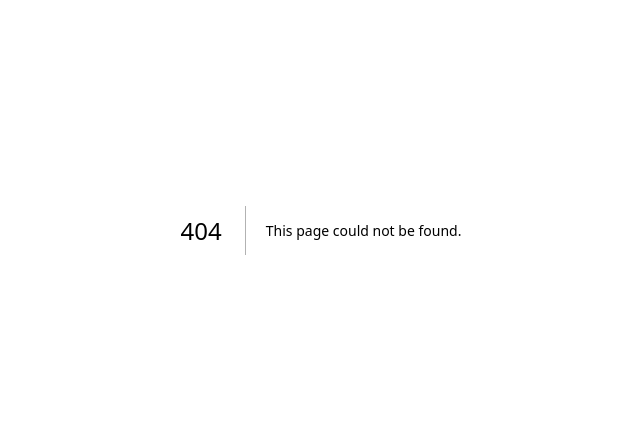
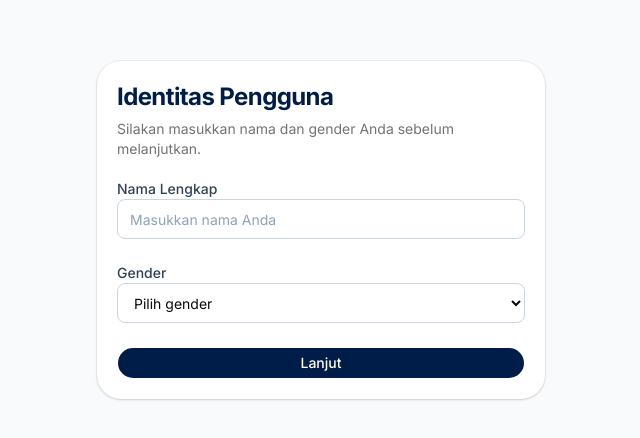
Before and after one commit to mrobialwww/aksa_capture_admin, a Next.js app: page /setup in a window 1280 px wide. Before the commit this address had no page. Shown: the part 170-608 px from the top of the page, without its empty margins (319-959 px from the left). Built offline with nearby package versions, Linux system fonts and the light colour scheme.

Commit message:
feat: implementing user input for name and gender

```diff
--- a/app/page.tsx
+++ b/app/page.tsx
@@ -1,5 +1,5 @@
 import { redirect } from 'next/navigation'
 
 export default function Home() {
-  redirect('/upload')
+  redirect('/setup')
 }
--- /dev/null
+++ b/app/setup/page.tsx
@@ -0,0 +1,88 @@
+'use client'
+
+import { useState, useEffect } from 'react'
+import { useRouter } from 'next/navigation'
+import { useUserStore } from '@/lib/store/useUserStore'
+import { Button } from '@/components/ui/button'
+import { Card, CardContent, CardDescription, CardHeader, CardTitle } from '@/components/ui/card'
+
+export default function SetupPage() {
+  const router = useRouter()
+  const { name: storeName, gender: storeGender, setUser } = useUserStore()
+
+  const [name, setName] = useState('')
+  const [gender, setGender] = useState('')
+  const [isMounted, setIsMounted] = useState(false)
+
+  useEffect(() => {
+    setIsMounted(true)
+    if (storeName && storeGender) {
+      setName(storeName)
+      setGender(storeGender)
+    }
+  }, [storeName, storeGender])
+
+  const handleSubmit = (e: React.FormEvent) => {
+    e.preventDefault()
+    if (name.trim() && gender) {
+      setUser(name.trim(), gender)
+      router.push('/upload')
+    }
+  }
+
+  if (!isMounted) return null
+
+  return (
+    <div className="flex flex-col h-full bg-[#F8FAFC] p-4 items-center justify-center min-h-screen">
+      <Card className="w-full max-w-md">
+        <CardHeader>
+          <CardTitle className="text-2xl font-extrabold tracking-tight text-[#001D4A]">
+            Identitas Pengguna
+          </CardTitle>
+          <CardDescription>
+            Silakan masukkan nama dan gender Anda sebelum melanjutkan.
+          </CardDescription>
+        </CardHeader>
+        <CardContent>
+          <form onSubmit={handleSubmit} className="space-y-6">
+            <div className="space-y-2">
+              <label htmlFor="name" className="text-sm font-medium text-slate-700">
+                Nama Lengkap
+              </label>
+              <input
+                id="name"
+                type="text"
+                value={name}
+                onChange={(e) => setName(e.target.value)}
+                placeholder="Masukkan nama Anda"
+                required
+                className="flex h-10 w-full rounded-md border border-slate-300 bg-white px-3 py-2 text-sm placeholder:text-slate-400 focus:outline-none focus:ring-2 focus:ring-[#001D4A] focus:border-transparent disabled:cursor-not-allowed disabled:opacity-50"
+              />
+            </div>
+
+            <div className="space-y-2">
+              <label htmlFor="gender" className="text-sm font-medium text-slate-700">
+                Gender
+              </label>
+              <select
+                id="gender"
+                value={gender}
+                onChange={(e) => setGender(e.target.value)}
+                required
+                className="flex h-10 w-full rounded-md border border-slate-300 bg-white px-3 py-2 text-sm focus:outline-none focus:ring-2 focus:ring-[#001D4A] focus:border-transparent disabled:cursor-not-allowed disabled:opacity-50"
+              >
+                <option value="" disabled>Pilih gender</option>
+                <option value="male">Laki-laki (Male)</option>
+                <option value="female">Perempuan (Female)</option>
+              </select>
+            </div>
+
+            <Button type="submit" className="w-full bg-[#001D4A] hover:bg-[#001D4A]/90 text-white">
+              Lanjut
+            </Button>
+          </form>
+        </CardContent>
+      </Card>
+    </div>
+  )
+}
--- a/app/upload/_components/upload-progress.tsx
+++ b/app/upload/_components/upload-progress.tsx
@@ -7,6 +7,7 @@ import { Button } from '@/components/ui/button'
 import { toast } from 'sonner'
 import { getUploadUrl, uploadVideoToCloud, createVideoMetadata } from '@/lib/api'
 import { VideoPlayerPlaceholder } from '@/app/materi/[type]/[slug]/_components/video-player-placeholder'
+import { useUserStore } from '@/lib/store/useUserStore'
 
 interface UploadProgressProps {
   type: string
@@ -18,6 +19,7 @@ type UploadStep = 'idle' | 'siap' | 'url' | 'upload' | 'simpan' | 'success' | 'e
 
 export function UploadProgress({ type, label, isCorrect }: UploadProgressProps) {
   const router = useRouter()
+  const { name, gender } = useUserStore()
   const [videoUrl, setVideoUrl] = useState<string>('')
   const [step, setStep] = useState<UploadStep>('idle')
   const [errorMsg, setErrorMsg] = useState('')
@@ -35,6 +37,11 @@ export function UploadProgress({ type, label, isCorrect }: UploadProgressProps)
 
   const handleUpload = async () => {
     if (!videoUrl) return
+    if (!name || !gender) {
+      toast.error('Data diri belum lengkap')
+      router.push('/setup')
+      return
+    }
 
     try {
       setStep('siap')
@@ -60,6 +67,8 @@ export function UploadProgress({ type, label, isCorrect }: UploadProgressProps)
       await createVideoMetadata({
         id: uploadData.id,
         video_path: uploadData.video_path,
+        name,
+        gender,
         label,
         type,
         is_correct: isCorrect,
--- a/lib/api.ts
+++ b/lib/api.ts
@@ -115,6 +115,8 @@ export async function uploadVideoToCloud(
 export async function createVideoMetadata(params: {
   id: string
   video_path: string
+  name: string
+  gender: string
   label: string
   type: string
   is_correct: boolean
--- /dev/null
+++ b/lib/store/useUserStore.ts
@@ -0,0 +1,21 @@
+import { create } from 'zustand'
+import { persist } from 'zustand/middleware'
+
+interface UserState {
+  name: string
+  gender: string
+  setUser: (name: string, gender: string) => void
+}
+
+export const useUserStore = create<UserState>()(
+  persist(
+    (set) => ({
+      name: '',
+      gender: '',
+      setUser: (name, gender) => set({ name, gender }),
+    }),
+    {
+      name: 'aksa-user-storage',
+    }
+  )
+)
--- a/package.json
+++ b/package.json
@@ -20,7 +20,8 @@
     "shadcn": "^4.10.0",
     "sonner": "^2.0.7",
     "tailwind-merge": "^3.6.0",
-    "tw-animate-css": "^1.4.0"
+    "tw-animate-css": "^1.4.0",
+    "zustand": "^5.0.14"
   },
   "devDependencies": {
     "@tailwindcss/postcss": "^4",
```
Also changed, not shown: 1 other file (tests, documents, lock files or other folders).
